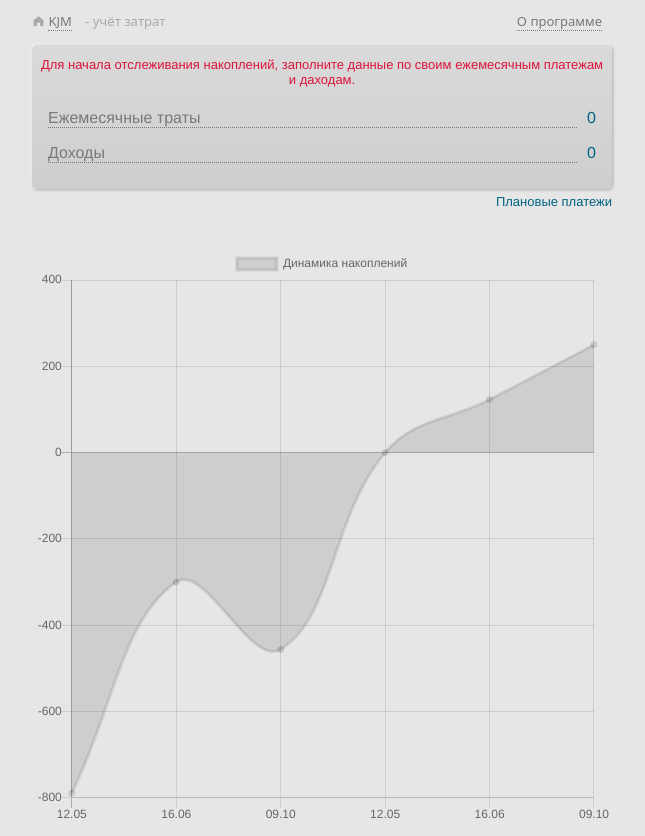
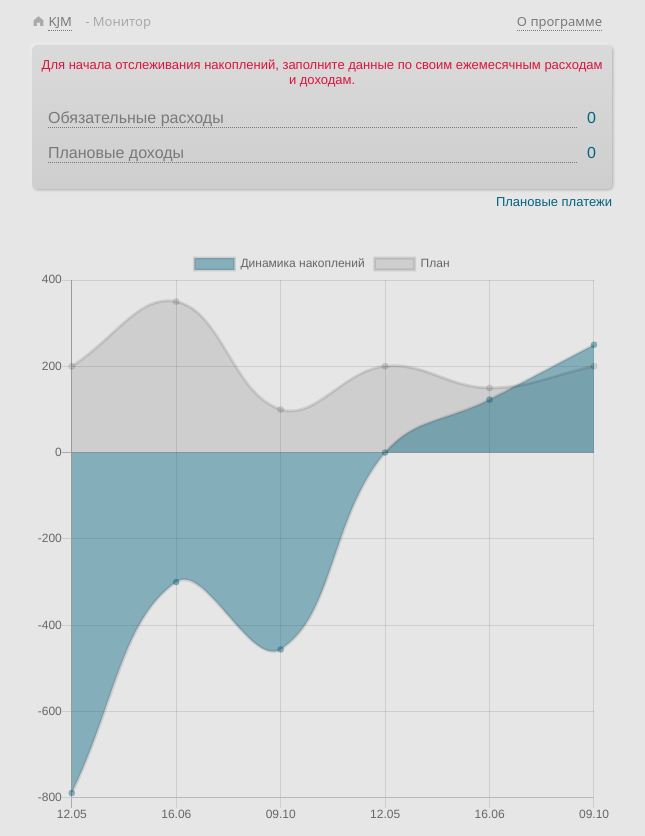
Before and after one commit to ondrey/kakebo, a Vue app: page /#/ in a window 1280 px wide. Shown: the whole page, without its empty margins (320-965 px from the left). Built offline with nearby package versions, Linux system fonts and the light colour scheme.

Commit message:
Верстка завершения периода

```diff
--- a/src/components/alert.vue
+++ b/src/components/alert.vue
@@ -28,7 +28,6 @@ export default {
     border-radius: 0px 0px 6px 6px;
     padding-top: 32px;
     box-shadow: 0px 9px 4px #828282;
-    color: crimson;
 }
 
 .bounce-enter-active {
--- a/src/router/index.js
+++ b/src/router/index.js
@@ -57,6 +57,7 @@ const routes = [
         }
       }
 
+
       //
     ]
   },
--- a/src/views/Home.vue
+++ b/src/views/Home.vue
@@ -18,8 +18,8 @@
           <span>{{(sum_budget_category - sum_payments).toLocaleString()}}</span>
           <span style="font-size: small; text-align: end;"> {{sum_payments.toLocaleString()}} Расход <br> {{sum_budget_category.toLocaleString()}} Бюджет  </span>
         </div>
-        <div style="text-align: end; margin: 0.5em;">
-          <button class="buttonplus">Закрыть период</button>
+        <div style="margin: 0.5em;">
+          <button class="buttonplus button_large" @click="alert=!alert">Закрыть период</button>
         </div>
 
       </div>
@@ -32,20 +32,20 @@
   <div class="plan">
     <div v-show="!is_complate" style="padding: 0.5em; color: crimson; text-align: center; font-size: small;">
 
-      Для начала отслеживания накоплений, заполните данные по своим ежемесячным платежам и даходам.
+      Для начала отслеживания накоплений, заполните данные по своим ежемесячным расходам и доходам.
     </div>
 
     <div class="head_box">
-      <a href="#/current-cost" class="linkpage" style="text-align:left">Ежемесячные траты</a>  {{sum_costs.toLocaleString()}}
+      <a href="#/current-cost" class="linkpage" style="text-align:left">Обязательные расходы</a>  {{sum_costs.toLocaleString()}}
     </div>
 
 
     <div class="head_box" style="padding-bottom:5px">
-      <a href="#/current-income" class="linkpage" style="text-align:left">Доходы</a>  {{sum_planes.toLocaleString()}}
+      <a href="#/current-income" class="linkpage" style="text-align:left">Плановые доходы</a>  {{sum_planes.toLocaleString()}}
     </div>
 
-    <div class="head_box" style="padding-bottom:5px" v-show="sum_planes">
-      <a href="#/budget-cat" class="linkpage" style="text-align:left">План</a> {{(budget - sum_budget_category).toLocaleString()}}
+    <div class="head_box" style="padding-bottom:5px" v-show="(budget - sum_budget_category)">
+      <a href="#/budget-cat" class="linkpage" style="text-align:left">Бюджет по категориям</a> {{(budget - sum_budget_category).toLocaleString()}}
     </div>
 
   </div>
@@ -56,6 +56,19 @@
     <line-chart :chart-data="datacollection"></line-chart>
   </div>
 
+
+  <alert :visible.sync="alert" title="Закрытие периода">
+    <div style="margin-top: 1em;">У вас осталось <span style="color:crimson; font-size: x-large;">{{(sum_planes - (Math.abs(sum_costs) + sum_payments)).toLocaleString()}}</span> средств. Вы хотите отправить их в накопление ?</div>
+    <p style="color: darkgoldenrod; font-size: small; text-align: center;">
+
+          Внимание! После закрытия периода, расходы по категорям будут анулированы. Внимательно проанализируйти расходы по категорям и пересмотрите бюджет если потребуеться.
+
+    </p>
+    <button class="buttonplus button_large" @click="alert=!alert">Отмена</button>
+    <button class="buttonplus button_large" style="float: right;" @click="alert=!alert">Да, закрыть период</button>
+  </alert>
+
+
 </div>
 
 </template>
@@ -64,11 +77,12 @@
 import { mapGetters } from 'vuex';
 
 import LineChart from '../components/chart'
+import Alert from '../components/alert'
 
 
 export default {
   components: {
-      LineChart
+      LineChart, Alert
   },
   computed: {
     ...mapGetters(['sum_costs', 'sum_planes', 'sum_payments', 'sum_budget_category', 'categories_dif', 'budget', 'is_complate'])
@@ -84,8 +98,10 @@ export default {
       datacollection: {
         labels: ['12.05', '16.06', '09.10', '12.05', '16.06', '09.10'],
         datasets: [
-            {data: [-789, -300, -456, 0, 123, 250]
+            {data: [-789, -300, -456, 0, 123, 250], backgroundColor: '#0063826b'
             ,label: 'Динамика накоплений'},
+            {data: [200, 350, 100, 200, 150, 200]
+            ,label: 'План'},
           ]
       },
     }
--- a/src/views/layout.vue
+++ b/src/views/layout.vue
@@ -1,7 +1,7 @@
 <template>
   <div style="padding:12px 8px 8px 12px;">
     <div style="display: flex;justify-content: space-between;padding-bottom: 15px;font-family: system-ui; font-size: small; color: darkgray;">
-      <span> <span class="el-icon-s-home"></span> <a href="/" class="linkpage">KJM</a> - учёт затрат</span>
+      <span> <span class="el-icon-s-home"></span> <a href="/" class="linkpage">KJM</a> - {{$router.history.current.meta.title}}</span>
       <span> <a href="#/about" class="linkpage">О программе</a> </span>
     </div>
 
@@ -12,11 +12,6 @@
 <script>
 
 export default {
-    data(){
-        return {
-
-        }
-    }
 
 }
 </script>
@@ -32,6 +27,7 @@ export default {
 .el-slider__button {
   border: 1px solid #006382;
 }
+
 
 
 button, button:hover, button:focus {
```
